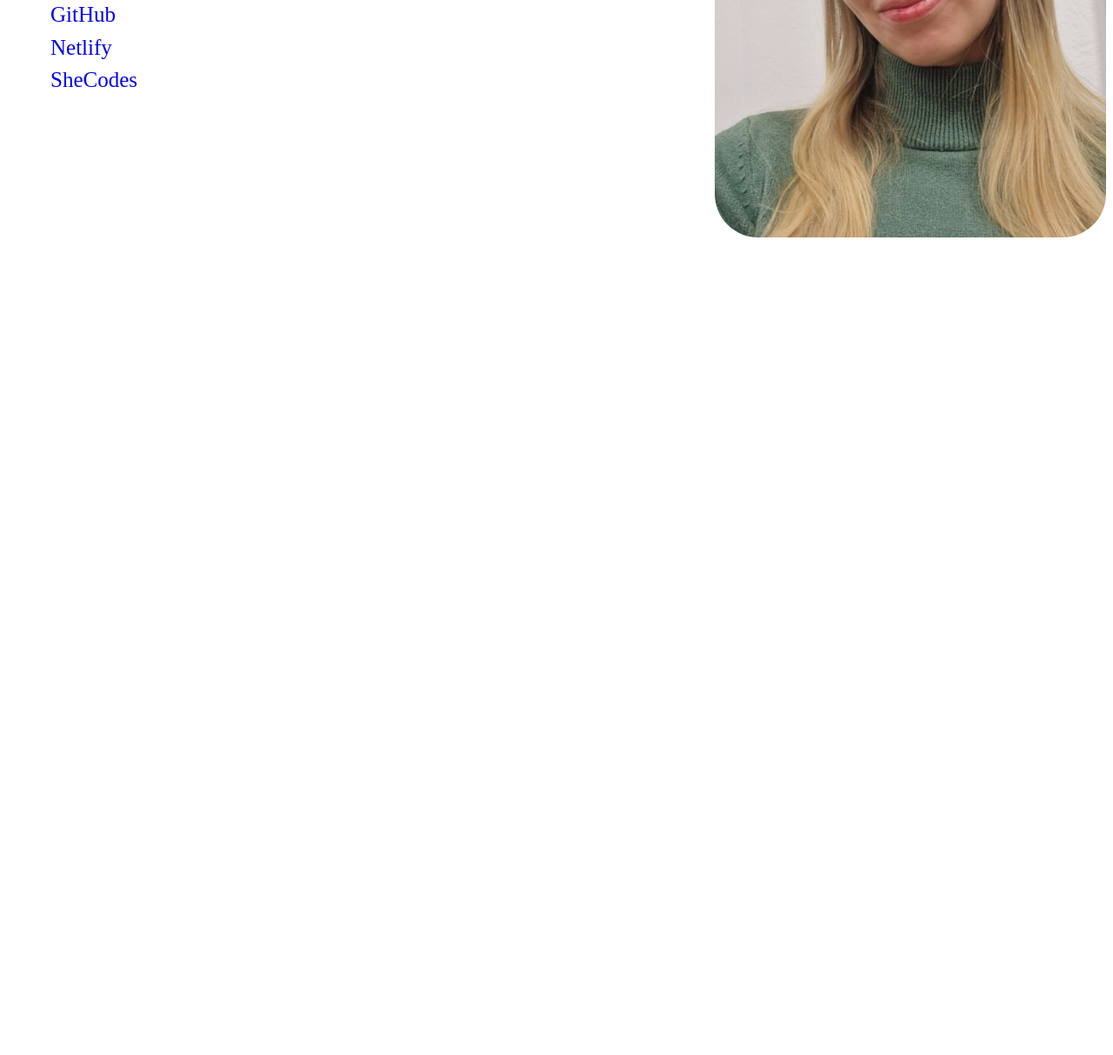
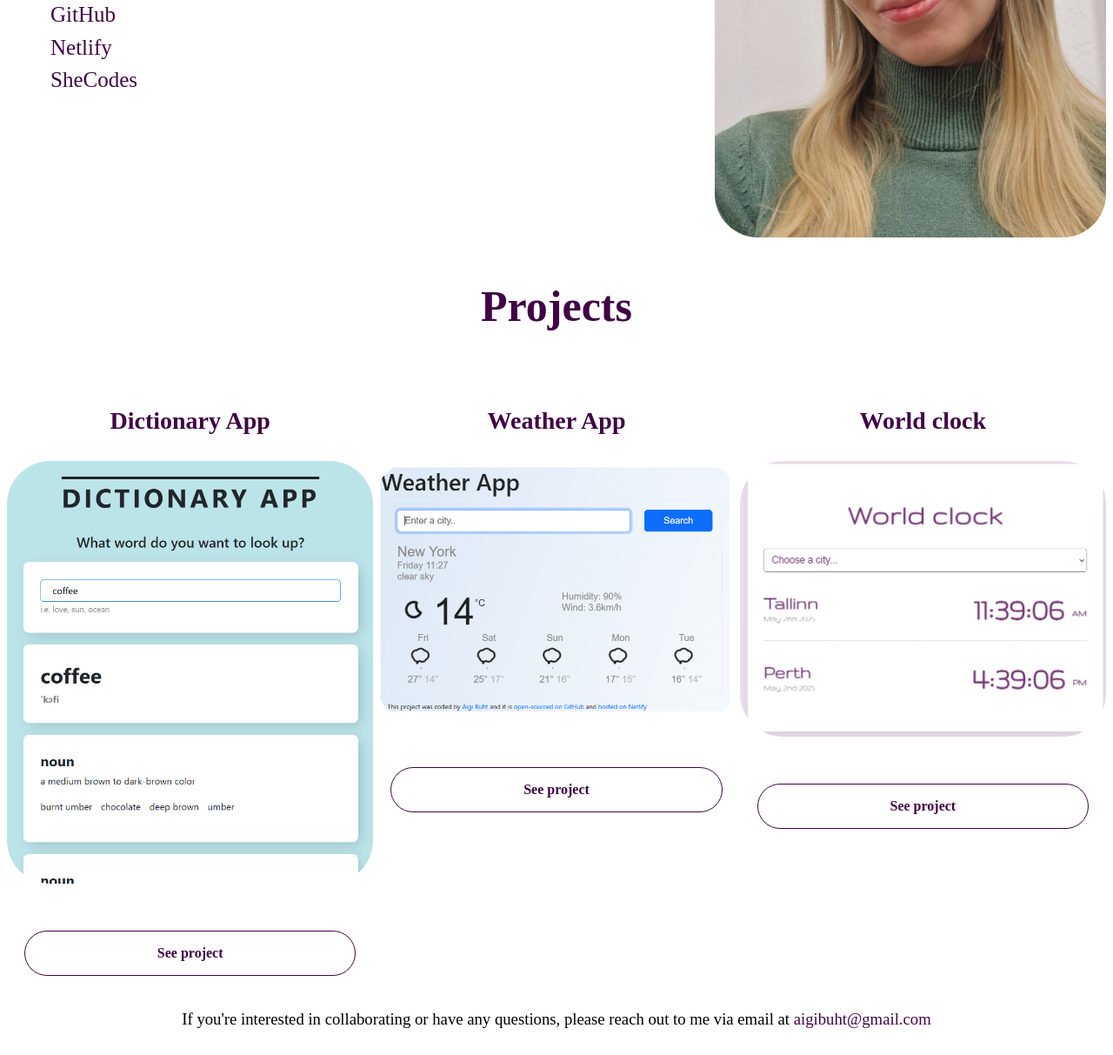
Before and after one commit to aigib/my-portfolio, a plain HTML site: page index.html in a window 1280 px wide. Shown: the part 556-1769 px from the top of the page at 87% size. Before the commit the page ends 859 px from the top, so only its background shows below. Drawn offline with Linux system fonts and the light colour scheme.

Commit message:
Added project pictures and styled my page

```diff
--- a/index.html
+++ b/index.html
@@ -38,6 +38,65 @@
         </div>
         <img src="src/images/aigi.jpg" class="img-responsive" />
       </div>
+
+      <div class="secondary">
+        <h2>Projects</h2>
+        <div class="grid grid-3-columns">
+          <div class="card">
+            <h4>
+                Dictionary App
+              </h4>
+            <div class="card-header">
+              <img src="src/images/dictionary.png" class="img-responsive" />
+            </div>
+            <div class="card-body">
+
+
+              <a
+                href="https://verdant-raindrop-27ac08.netlify.app/"
+                target="_blank"
+                class="btn"
+              >
+                See project
+              </a>
+            </div>
+          </div>
+          <div class="card">
+               <h4>
+                Weather App
+              </h4>
+            <div class="card-header">
+              <img src="src/images/weather.png" class="img-responsive"/>
+               </div>
+               <div class="card-body">
+
+
+                  <a href="https://gleeful-horse-3ad954.netlify.app/" target="_blank" class="btn">
+                    See project
+                  </a>
+               </div>
+        </div>
+         <div class="card">
+           <h4>
+                World clock
+              </h4>
+
+            <div class="card-header">
+              <img src="src/images/clock.png" class="img-responsive"/>
+      </div>
+      <div class="card-body">
+
+                  <a href="https://super-pegasus-d059d7.netlify.app/" target="_blank" class="btn">
+                    See project
+                  </a>
+               </div>
+               </div>
     </div>
+
+               <footer>
+                <h3>
+                If you're interested in collaborating or have any questions, please reach out to me via email at <a href="mailto:aigibuht@gmail.com">aigibuht@gmail.com</a></h3>
+               </footer>
+
   </body>
 </html>
--- a/src/styles.css
+++ b/src/styles.css
@@ -1,6 +1,10 @@
 .container {
   max-width: 1400px;
   margin: 30px auto;
+}
+
+header {
+  color: #410445;
 }
 
 h1 {
@@ -16,8 +20,32 @@ h2 {
   margin-bottom: 50px;
 }
 
+h3 {
+  font-weight: 100;
+}
+
+h4 {
+  font-size: 28px;
+  text-align: center;
+  color: #410445;
+  margin-bottom: 0;
+}
+
 .main {
   margin-left: 50px;
+}
+
+.main a {
+  color: #410445;
+}
+
+.main a:hover {
+  color: #f7cfd8;
+}
+
+.secondary h2 {
+  color: #410445;
+  margin-top: 50px;
 }
 
 p {
@@ -37,8 +65,50 @@ img {
   grid-template-columns: 1fr 1fr;
 }
 
+.grid-3-columns {
+  display: grid;
+  grid-template-columns: 1fr 1fr 1fr;
+}
+
+.card-header img {
+  margin: 30px 0;
+  height: 100%;
+  width: 100%;
+}
+
+.btn {
+  display: block;
+  padding: 16px 8px;
+  text-align: center;
+  border-radius: 40px;
+  text-decoration: none;
+  margin: 20px;
+}
+
+.card-body a {
+  color: #410445;
+  border: 1px solid #410445;
+  font-weight: bold;
+}
+
+.card-body a:hover {
+  color: #f7cfd8;
+}
+
 a {
   text-decoration: none;
+}
+
+footer {
+  text-align: center;
+}
+
+footer a {
+  color: #410445;
+}
+
+footer a:hover {
+  color: #f7cfd8;
 }
 
 @media (max-width: 960px) {
@@ -50,4 +120,13 @@ a {
     display: block;
     margin: 0 auto;
   }
+
+  .card-header img {
+    display: block;
+    margin: 0 auto;
+  }
+
+  .grid-3-columns {
+    grid-template-columns: 1fr;
+  }
 }
```
Also changed, not shown: src/images/clock.png (added), src/images/dictionary.png (added), src/images/weather.png (added).
